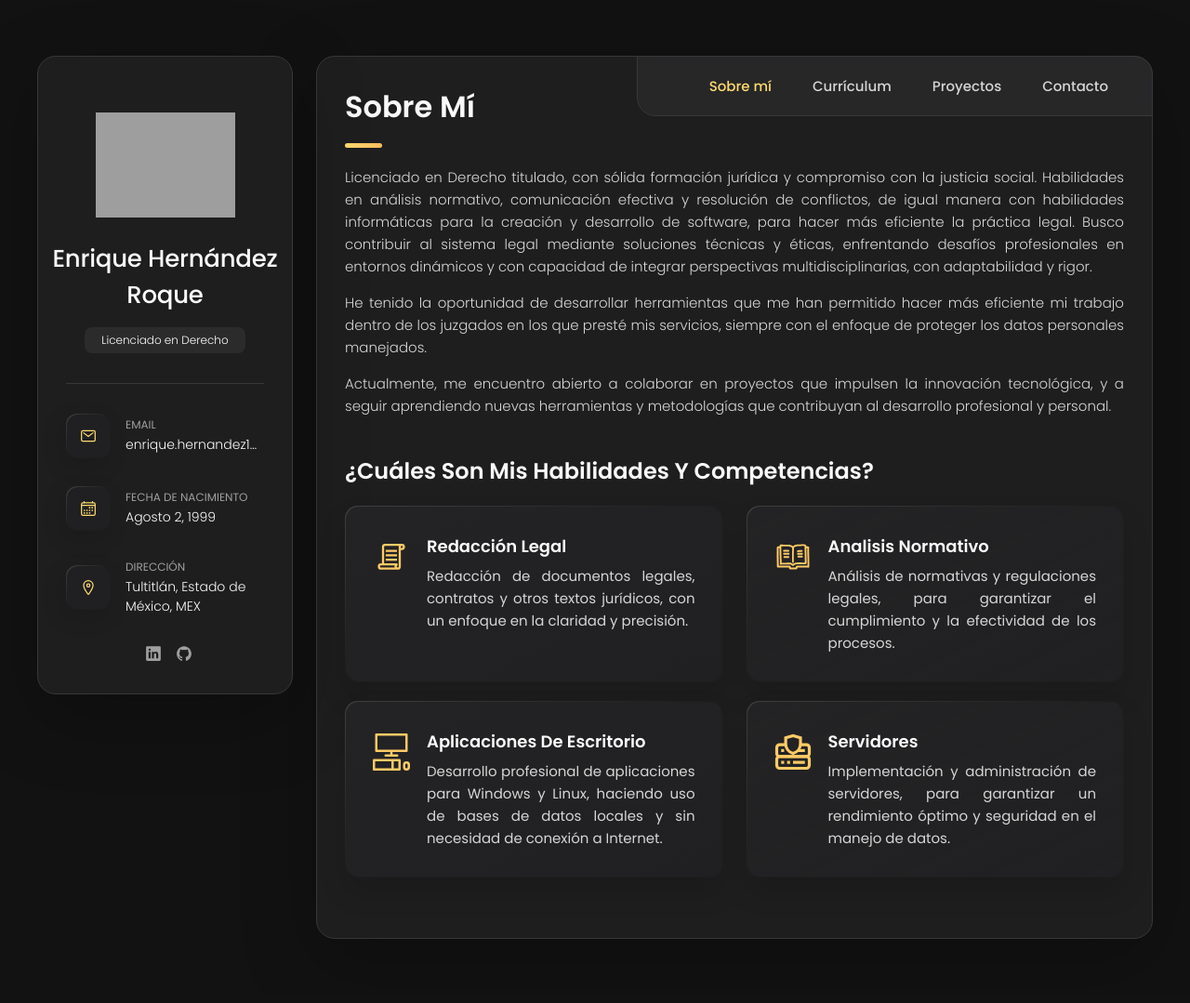
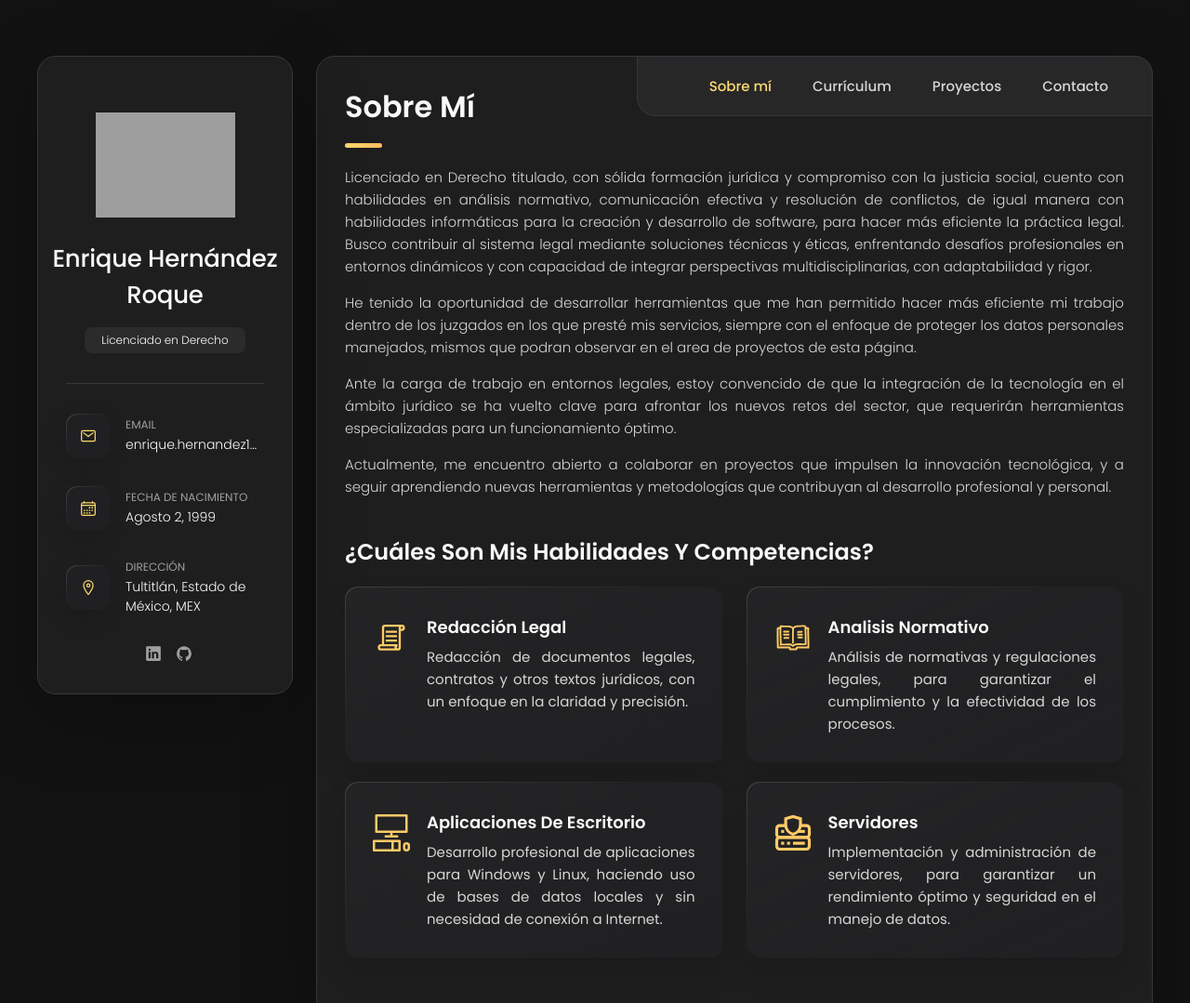
Before and after one commit to deadjoker514/Portafolio, a plain HTML site: page index.html in a window 1280 px wide. Shown: the top 1079 px of the page at 93% size. Drawn offline with nearby package versions, Linux system fonts and the light colour scheme; grey boxes are pictures that could not be loaded.

Commit message:
Actualizacion informacion

```diff
--- a/index.html
+++ b/index.html
@@ -224,11 +224,14 @@
 
         <section class="about-text">
           <p style="text-align: justify">
-            Licenciado en Derecho titulado, con sólida formación jurídica y compromiso con la justicia social. Habilidades en análisis normativo, comunicación efectiva y resolución de conflictos, de igual manera con habilidades informáticas para la creación y desarrollo de software, para hacer más eficiente la práctica legal. Busco contribuir al sistema legal mediante soluciones técnicas y éticas, enfrentando desafíos profesionales en entornos dinámicos y con capacidad de integrar perspectivas multidisciplinarias, con adaptabilidad y rigor.
+            Licenciado en Derecho titulado, con sólida formación jurídica y compromiso con la justicia social, cuento con habilidades en análisis normativo, comunicación efectiva y resolución de conflictos, de igual manera con habilidades informáticas para la creación y desarrollo de software, para hacer más eficiente la práctica legal. Busco contribuir al sistema legal mediante soluciones técnicas y éticas, enfrentando desafíos profesionales en entornos dinámicos y con capacidad de integrar perspectivas multidisciplinarias, con adaptabilidad y rigor.
           </p>
 
           <p style="text-align: justify">
-            He tenido la oportunidad de desarrollar herramientas que me han permitido hacer más eficiente mi trabajo dentro de los juzgados en los que presté mis servicios, siempre con el enfoque de proteger los datos personales manejados.
+            He tenido la oportunidad de desarrollar herramientas que me han permitido hacer más eficiente mi trabajo dentro de los juzgados en los que presté mis servicios, siempre con el enfoque de proteger los datos personales manejados, mismos que podran observar en el area de proyectos de esta página.
+          </p>
+          <p style="text-align: justify;">
+            Ante la carga de trabajo en entornos legales, estoy convencido de que la integración de la tecnología en el ámbito jurídico se ha vuelto clave para afrontar los nuevos retos del sector, que requerirán herramientas especializadas para un funcionamiento óptimo.
           </p>
 
           <p style="text-align: justify">
```
